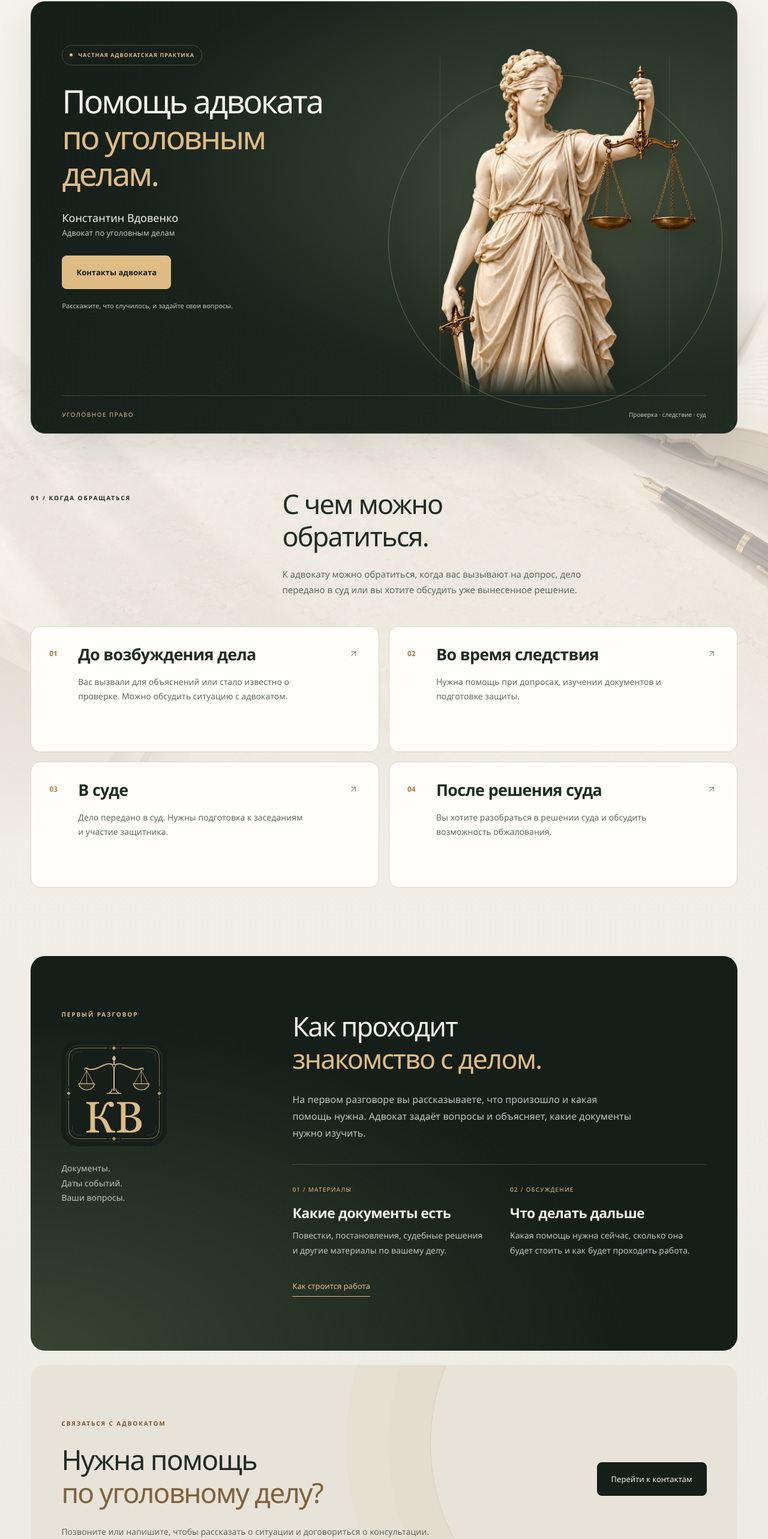
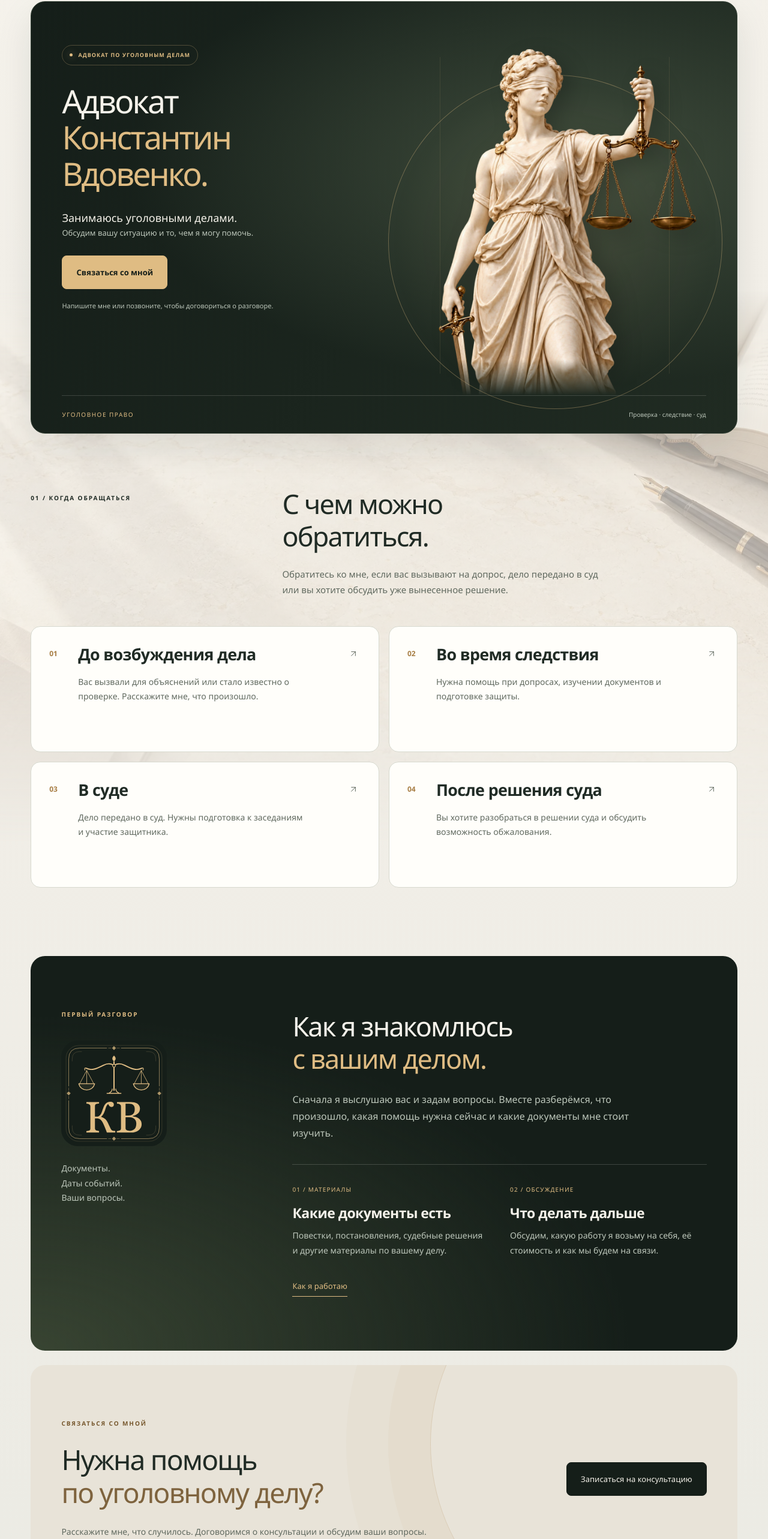
Before and after one commit to Aleks-man/advokat-vdovenko, a React (Vite) app in the folder front/: page / in a window 1280 px wide. Shown: the part 130-2696 px from the top of the page at 60% size. Built offline with nearby package versions, Linux system fonts and the light colour scheme; a web font is replaced by a local one.

Commit message:
refactor: personalize site copy in Konstantin's voice

```diff
--- a/front/src/components/ContactBanner/ContactBanner.tsx
+++ b/front/src/components/ContactBanner/ContactBanner.tsx
@@ -5,18 +5,18 @@ export function ContactBanner() {
     <section className="contact-banner panel">
       <div className="container contact-banner-inner">
         <div>
-          <p className="eyebrow">Связаться с адвокатом</p>
+          <p className="eyebrow">Связаться со мной</p>
           <h2>
             Нужна помощь
             <br />
             <em>по уголовному делу?</em>
           </h2>
           <p className="contact-banner-copy">
-            Позвоните или напишите, чтобы рассказать о ситуации и договориться о консультации.
+            Расскажите мне, что случилось. Договоримся о консультации и обсудим ваши вопросы.
           </p>
         </div>
         <Link className="button button--light" to="/contacts">
-          Перейти к контактам
+          Записаться на консультацию
         </Link>
       </div>
     </section>
--- a/front/src/components/Hero/Hero.tsx
+++ b/front/src/components/Hero/Hero.tsx
@@ -6,24 +6,24 @@ export function Hero() {
     <section className="hero container">
       <div className="hero-copy">
         <p className="eyebrow">
-          <span className="status-dot" /> Частная адвокатская практика
+          <span className="status-dot" /> Адвокат по уголовным делам
         </p>
         <h1>
-          Помощь адвоката
+          Адвокат
           <br />
-          <em>по уголовным</em>
+          <em>Константин</em>
           <br />
-          <em>делам.</em>
+          <em>Вдовенко.</em>
         </h1>
         <p className="hero-description">
-          Константин Вдовенко<span>Адвокат по уголовным делам</span>
+          Занимаюсь уголовными делами.<span>Обсудим вашу ситуацию и то, чем я могу помочь.</span>
         </p>
         <div className="hero-actions">
           <Link to="/contacts" className="button">
-            Контакты адвоката
+            Связаться со мной
           </Link>
         </div>
-        <p className="hero-note">Расскажите, что случилось, и задайте свои вопросы.</p>
+        <p className="hero-note">Напишите мне или позвоните, чтобы договориться о разговоре.</p>
       </div>
       <div className="hero-art">
         <img
--- a/front/src/components/Principles/Principles.tsx
+++ b/front/src/components/Principles/Principles.tsx
@@ -23,13 +23,13 @@ export function Principles() {
         </div>
         <div className="principles-content">
           <h2>
-            Как проходит
+            Как я знакомлюсь
             <br />
-            <em>знакомство с делом.</em>
+            <em>с вашим делом.</em>
           </h2>
           <p className="principles-lead">
-            На первом разговоре вы рассказываете, что произошло и какая помощь нужна. Адвокат задаёт
-            вопросы и объясняет, какие документы нужно изучить.
+            Сначала я выслушаю вас и задам вопросы. Вместе разберёмся, что произошло, какая помощь
+            нужна сейчас и какие документы мне стоит изучить.
           </p>
           <div className="principles-items">
             <div>
@@ -40,13 +40,11 @@ export function Principles() {
             <div>
               <span>02 / ОБСУЖДЕНИЕ</span>
               <h3>Что делать дальше</h3>
-              <p>
-                Какая помощь нужна сейчас, сколько она будет стоить и как будет проходить работа.
-              </p>
+              <p>Обсудим, какую работу я возьму на себя, её стоимость и как мы будем на связи.</p>
             </div>
           </div>
           <Link to="/approach" className="text-link">
-            Как строится работа
+            Как я работаю
           </Link>
         </div>
       </div>
--- a/front/src/data/site.ts
+++ b/front/src/data/site.ts
@@ -17,30 +17,30 @@ export const practiceAreas = [
     number: '01',
     title: 'До возбуждения дела',
     description:
-      'Вас вызвали для объяснений или стало известно о проверке. Можно обсудить ситуацию с адвокатом.',
+      'Вас вызвали для объяснений или стало известно о проверке. Расскажите мне, что произошло.',
     detail:
-      'Расскажите, кто с вами связывался и по какому поводу. Если получили повестку или другие документы, подготовьте их к разговору.',
+      'Расскажите мне, кто с вами связывался и по какому поводу. Если получили повестку или другие документы, подготовьте их к нашему разговору.',
   },
   {
     number: '02',
     title: 'Во время следствия',
     description: 'Нужна помощь при допросах, изучении документов и подготовке защиты.',
     detail:
-      'Сообщите, что вам известно о деле и какие действия уже назначены. Это поможет обсудить, где требуется участие адвоката и какие материалы нужно изучить.',
+      'Сообщите мне, что известно о деле и какие действия уже назначены. Обсудим, где нужно моё участие и какие материалы мне предстоит изучить.',
   },
   {
     number: '03',
     title: 'В суде',
     description: 'Дело передано в суд. Нужны подготовка к заседаниям и участие защитника.',
     detail:
-      'Для подготовки адвокату нужно ознакомиться с материалами дела. На консультации можно обсудить ваши вопросы, предстоящие заседания и работу в суде.',
+      'Я ознакомлюсь с материалами дела. Затем обсудим вашу позицию, предстоящие заседания и моё участие в суде.',
   },
   {
     number: '04',
     title: 'После решения суда',
     description: 'Вы хотите разобраться в решении суда и обсудить возможность обжалования.',
     detail:
-      'Подготовьте решение суда и расскажите, когда его получили. После изучения документов адвокат сможет обсудить с вами возможные дальнейшие действия.',
+      'Пришлите мне решение суда и сообщите, когда его получили. Я изучу документы, и мы обсудим возможность обжалования и дальнейшие действия.',
   },
 ]
 export const workSteps = [
@@ -49,11 +49,11 @@ export const workSteps = [
     text: 'Что случилось, кто с вами связывался и какие документы есть на руках. Если назначен допрос или заседание суда, сообщите дату.',
   },
   {
-    title: 'Обсудите помощь',
-    text: 'Задайте свои вопросы. Адвокат объяснит, какие документы нужно изучить и какую работу можно обсудить на этом этапе.',
+    title: 'Задайте вопросы',
+    text: 'Я объясню, какие материалы мне нужно изучить, и отвечу на ваши вопросы о возможном участии в деле.',
   },
   {
-    title: 'Договоритесь об условиях',
-    text: 'До начала работы обсудите, что будет делать адвокат, сколько это стоит и как вы будете поддерживать связь.',
+    title: 'Обсудим условия',
+    text: 'До начала работы договоримся, какие задачи я возьму на себя, сколько это стоит и как мы будем поддерживать связь.',
   },
 ]
--- a/front/src/pages/Approach/Approach.tsx
+++ b/front/src/pages/Approach/Approach.tsx
@@ -9,13 +9,13 @@ export function Approach() {
         <LegalArtwork kind="court" />
         <p className="eyebrow">02 / Подход к работе</p>
         <h1>
-          Как проходит
+          Как мы будем
           <br />
-          <em>работа с адвокатом.</em>
+          <em>работать.</em>
         </h1>
         <p>
-          Сначала нужно разобраться в вашей ситуации. На первом разговоре вы рассказываете о деле,
-          задаёте вопросы и обсуждаете, какая помощь нужна.
+          На первой встрече я выслушаю вас, уточню обстоятельства и отвечу на вопросы. Затем
+          обсудим, какая помощь нужна и с чего начнём.
         </p>
       </section>
       <section className="container section">
@@ -46,9 +46,9 @@ export function Approach() {
             <em>и что делать дальше.</em>
           </h2>
           <p>
-            После изучения документов можно обсудить возможные действия и вопросы, которые ещё нужно
-            выяснить. Если объяснение непонятно, попросите рассказать подробнее: вам важно понимать,
-            что происходит с вашим делом.
+            Я изучу документы и объясню, какие действия можно предпринять и что ещё нужно выяснить.
+            Если что-то осталось непонятным, спросите меня. Мне важно, чтобы вы понимали, что
+            происходит с вашим делом и зачем нужен каждый следующий шаг.
           </p>
         </div>
       </section>
@@ -62,22 +62,22 @@ export function Approach() {
             <summary>Что подготовить к первому разговору?</summary>
             <p>
               Запишите, что и когда произошло, и подготовьте свои вопросы. Если у вас есть документы
-              по делу, скажите об этом при записи — адвокат подскажет, что взять с собой.
+              по делу, скажите мне об этом при записи — я подскажу, что взять с собой.
             </p>
           </details>
           <details>
             <summary>Можно ли заранее узнать стоимость?</summary>
             <p>
-              Стоимость зависит от того, какая помощь нужна. Расскажите о деле, чтобы обсудить объём
-              работы и оплату до её начала.
+              Расскажите мне о деле и о том, какая помощь нужна. Объём работы и оплату мы обсудим до
+              её начала.
             </p>
           </details>
           <details>
             <summary>Что указать в первом обращении?</summary>
             <p>
               Кратко расскажите, что случилось и какая помощь нужна. Если вас уже вызвали на допрос
-              или назначили судебное заседание, сообщите дату. Время консультации можно согласовать
-              по телефону или почте.
+              или назначили судебное заседание, сообщите дату. О времени консультации договоримся по
+              телефону или почте.
             </p>
           </details>
         </div>
--- a/front/src/pages/Contacts/Contacts.tsx
+++ b/front/src/pages/Contacts/Contacts.tsx
@@ -14,7 +14,7 @@ export function Contacts() {
           <em>на консультацию.</em>
         </h1>
         <p>
-          Позвоните или напишите на почту. Кратко расскажите, что случилось. Если уже назначен
+          Позвоните мне или напишите на почту. Кратко расскажите, что случилось. Если уже назначен
           допрос или заседание суда, сообщите дату.
         </p>
       </section>
@@ -43,7 +43,7 @@ export function Contacts() {
               <p>
                 {site.city}, {site.address}
               </p>
-              <small>Приём по предварительной записи</small>
+              <small>Принимаю по предварительной записи</small>
             </div>
           </div>
         </div>
@@ -56,12 +56,12 @@ export function Contacts() {
           </h2>
           <p>
             Вспомните основные события и даты, соберите документы по делу и запишите свои вопросы.
-            Если чего-то не хватает, это можно обсудить на консультации.
+            Если чего-то не хватает, расскажите мне об этом на консультации.
           </p>
           <div className="contact-aside-note">
             О времени и месте встречи договоримся заранее.
             <br />
-            Для записи позвоните или напишите на электронную почту.
+            Для записи позвоните мне или напишите на электронную почту.
           </div>
         </aside>
       </section>
--- a/front/src/pages/Home/Home.tsx
+++ b/front/src/pages/Home/Home.tsx
@@ -16,8 +16,8 @@ export function Home() {
               обратиться.
             </h2>
             <p className="section-intro">
-              К адвокату можно обратиться, когда вас вызывают на допрос, дело передано в суд или вы
-              хотите обсудить уже вынесенное решение.
+              Обратитесь ко мне, если вас вызывают на допрос, дело передано в суд или вы хотите
+              обсудить уже вынесенное решение.
             </p>
           </div>
         </div>
--- a/front/src/pages/Practice/Practice.tsx
+++ b/front/src/pages/Practice/Practice.tsx
@@ -14,8 +14,8 @@ export function Practice() {
           <em>на разных этапах.</em>
         </h1>
         <p>
-          Проверка, следствие, суд или обжалование решения — ниже описано, с какими вопросами можно
-          обратиться на каждом из этих этапов.
+          Ко мне можно обратиться во время проверки, следствия, рассмотрения дела в суде или после
+          вынесения решения. Расскажите, на каком этапе нужна моя помощь.
         </p>
       </section>
       <section className="container practice-stages">
@@ -31,7 +31,7 @@ export function Practice() {
         ))}
       </section>
       <div className="container content-disclaimer">
-        Какую работу адвокат сможет взять на себя, можно обсудить после знакомства с вашим делом.
+        После знакомства с вашим делом я смогу сказать, какую работу готов взять на себя.
       </div>
       <ContactBanner />
     </>
```
Also changed, not shown: 1 other file (tests, documents, lock files or other folders).
